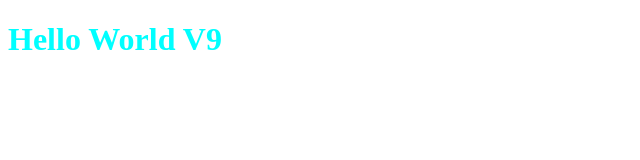
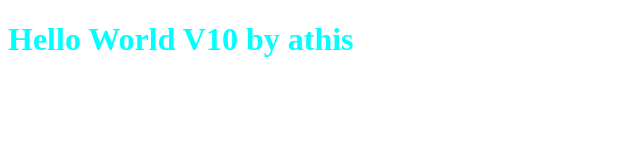
Before and after one commit to Aathis99/learn-git, a plain HTML site: page index.html in a window 1280 px wide. Shown: the whole page, without its empty margins (0-640 px from the left). Drawn offline with Linux system fonts and the light colour scheme.

Commit message:
v10 by athis

```diff
--- a/index.html
+++ b/index.html
@@ -7,6 +7,6 @@
     <title>Document</title>
 </head>
 <body>
-    <h1 class="title">Hello World V9</h1>
+    <h1 class="title">Hello World V10 by athis</h1>
 </body>
 </html>
```
